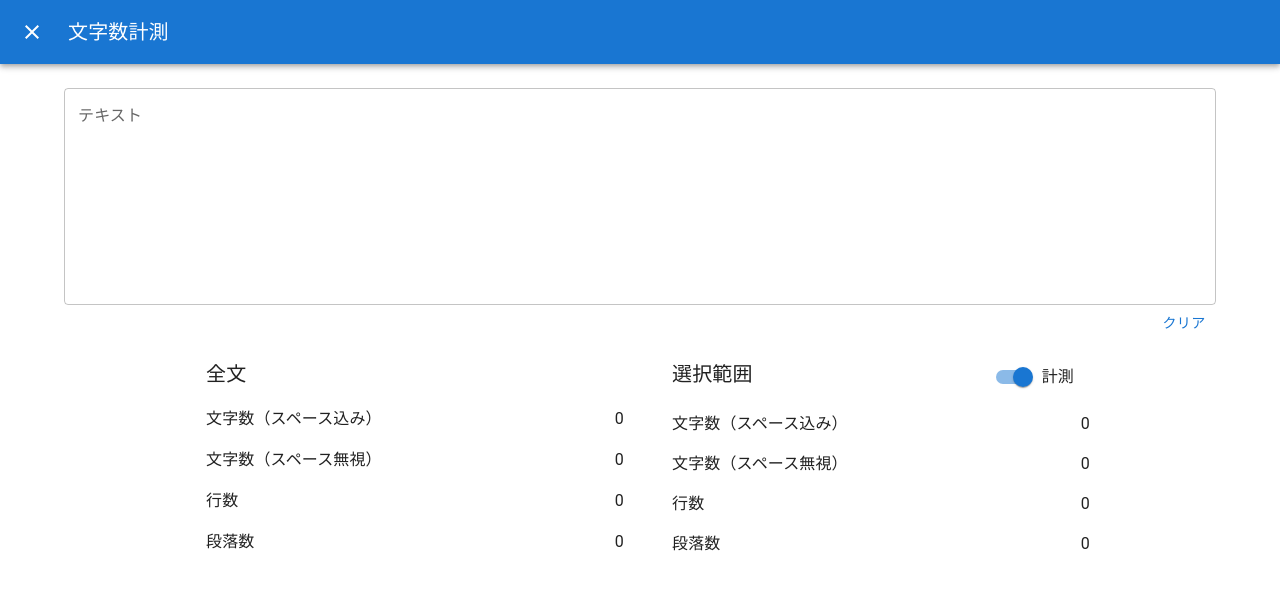
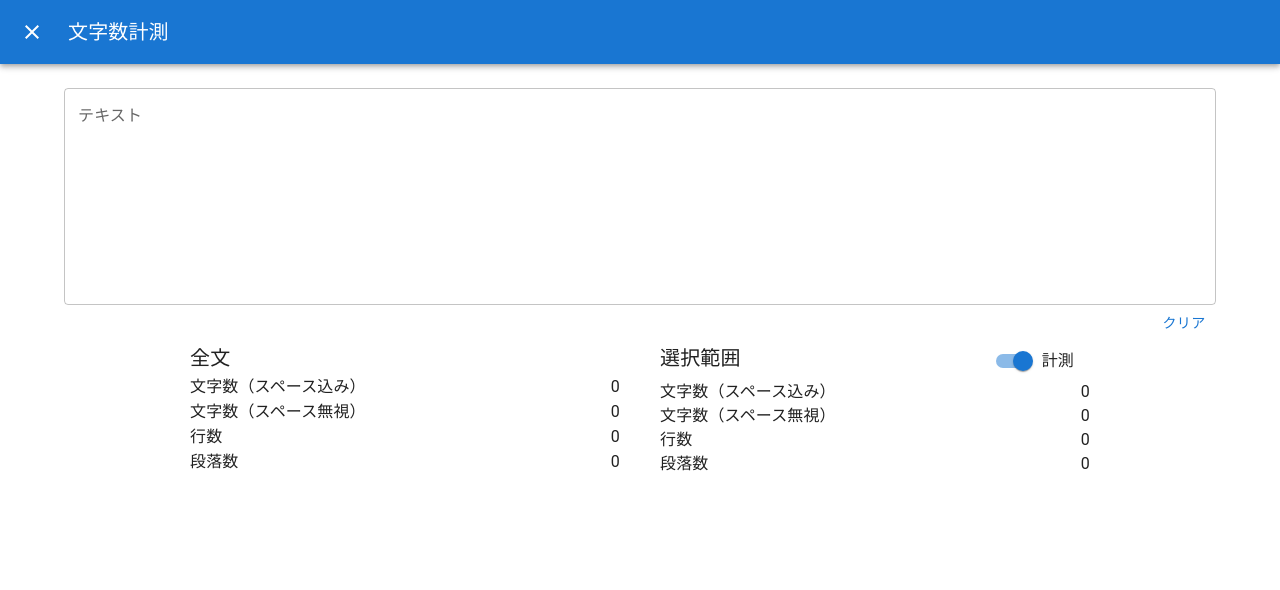
Before and after one commit to lynxlevin/lltoolbox, a React (Create React App) app: page /count-letters in a window 1280 px wide. Shown: the top 590 px of the page. Built offline with nearby package versions, Linux system fonts and the light colour scheme.

Commit message:
CountLetters: Remove Grid spacing

```diff
--- a/src/pages/CountLetters.tsx
+++ b/src/pages/CountLetters.tsx
@@ -76,8 +76,8 @@ const CountLetters = () => {
                 >
                     クリア
                 </Button>
-                <Stack direction={{ xs: 'column', md: 'row' }} spacing={4} maxWidth='md' sx={{ ml: 'auto', mr: 'auto' }}>
-                    <Grid container spacing={2}>
+                <Stack direction={{ xs: 'column', md: 'row' }} spacing={5} maxWidth='md' sx={{ ml: 'auto', mr: 'auto' }}>
+                    <Grid container>
                         <Grid item xs={12}>
                             <Typography variant='h6'>全文</Typography>
                         </Grid>
@@ -106,12 +106,12 @@ const CountLetters = () => {
                             <Typography>{getParagraphCount(input)}</Typography>
                         </Grid>
                     </Grid>
-                    <Grid container spacing={2}>
+                    <Grid container>
                         <Grid item xs={6}>
                             <Typography variant='h6'>選択範囲</Typography>
                         </Grid>
                         <Grid item xs={6} sx={{ textAlign: 'right' }}>
-                            <Tooltip title='動作が遅い場合は、オフにすることをお勧めします。'>
+                            <Tooltip title='動作が遅い場合は、オフにしてください。'>
                                 <FormControlLabel
                                     control={
                                         <Switch
```
